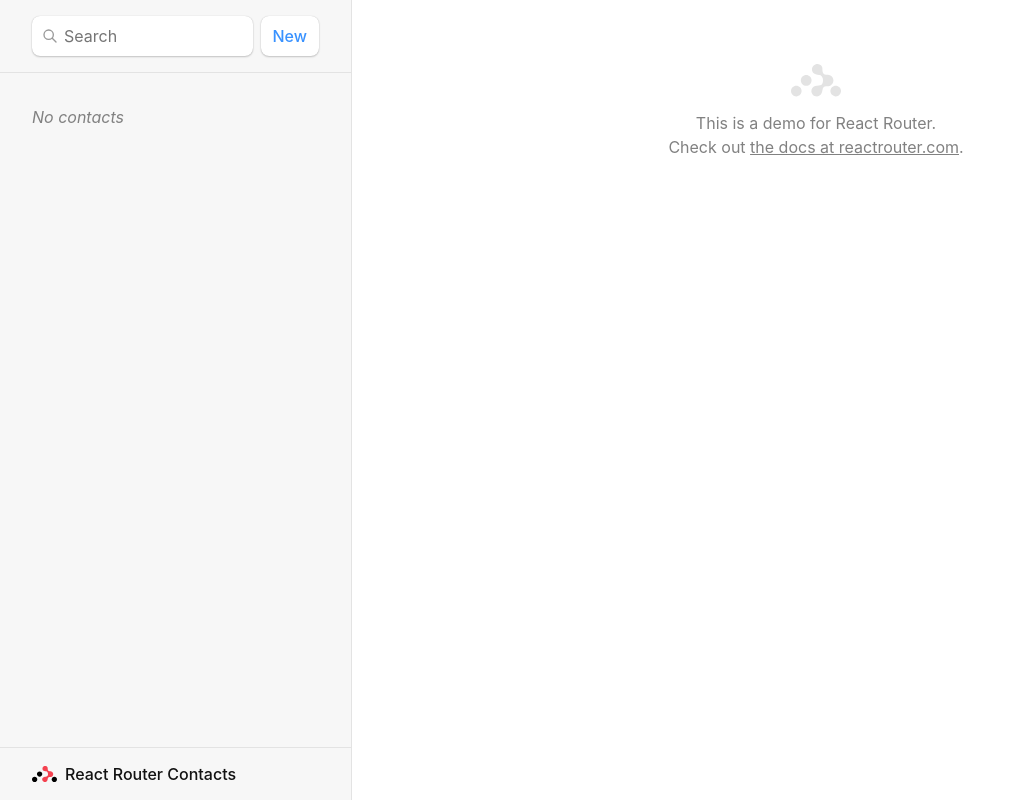
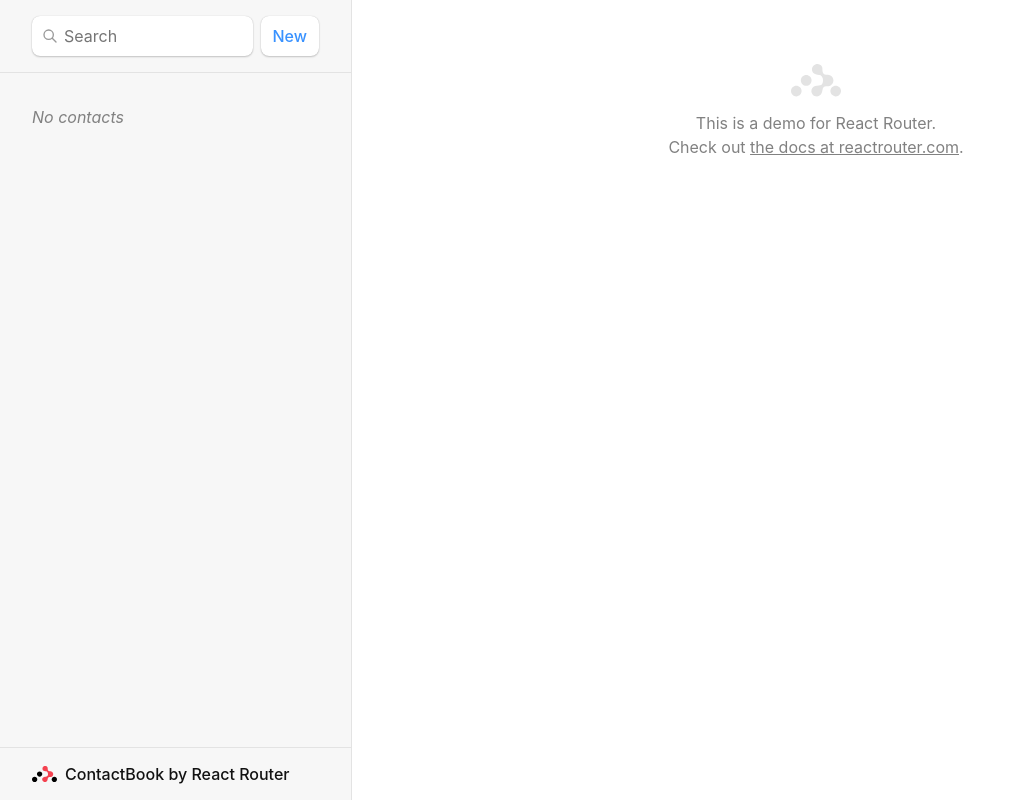
Before and after one commit to AshiqurRah/ContactBook, a React (Vite) app: page / in a window 1280 px wide. Shown: the whole page, without its empty margins (0-1021 px from the left). Built offline with nearby package versions, Linux system fonts and the light colour scheme.

Commit message:
Improved error page

```diff
--- a/src/main.jsx
+++ b/src/main.jsx
@@ -25,6 +25,9 @@
     loader: rootLoader,
     // children route, nested routes
     children: [
+      {
+        errorElement: <ErrorPage />,
+        children: [
           { index: true, element: <Index /> },
           {
             path: "contacts/:contactId",
@@ -32,16 +35,8 @@
             loader: contactLoader,
             action: contactAction,
           },
-      {
-        path: "contacts/:contactId/edit",
-        element: <EditContact />,
-        loader: contactLoader,
-        action: editAction,
-      },
-      {
-        path: "contacts/:contactId/destroy",
-        action: destroyAction,
-        errorElement: <div>Oops! There was an error.</div>,
+          /* the rest of the routes */
+        ],
       },
     ],
   },
--- a/src/routes/root.jsx
+++ b/src/routes/root.jsx
@@ -34,7 +34,7 @@
     return (
         <>
             <div id="sidebar">
-                <h1>React Router Contacts</h1>
+                <h1>ContactBook by React Router</h1>
                 <div>
                     <Form id="search-form" role="search">
                         <input
```
Lines whose indentation alone changed are shown as unchanged.
